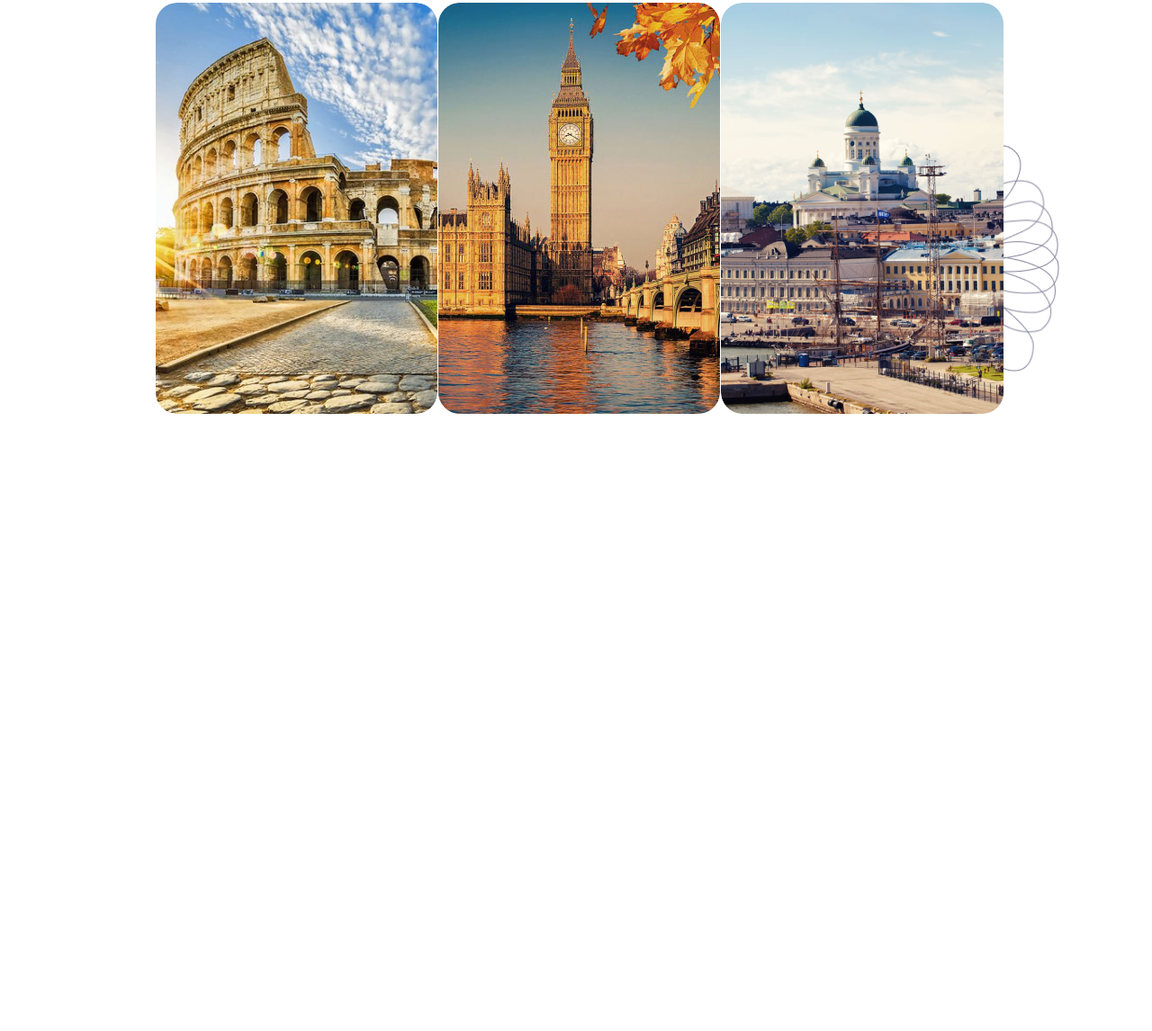
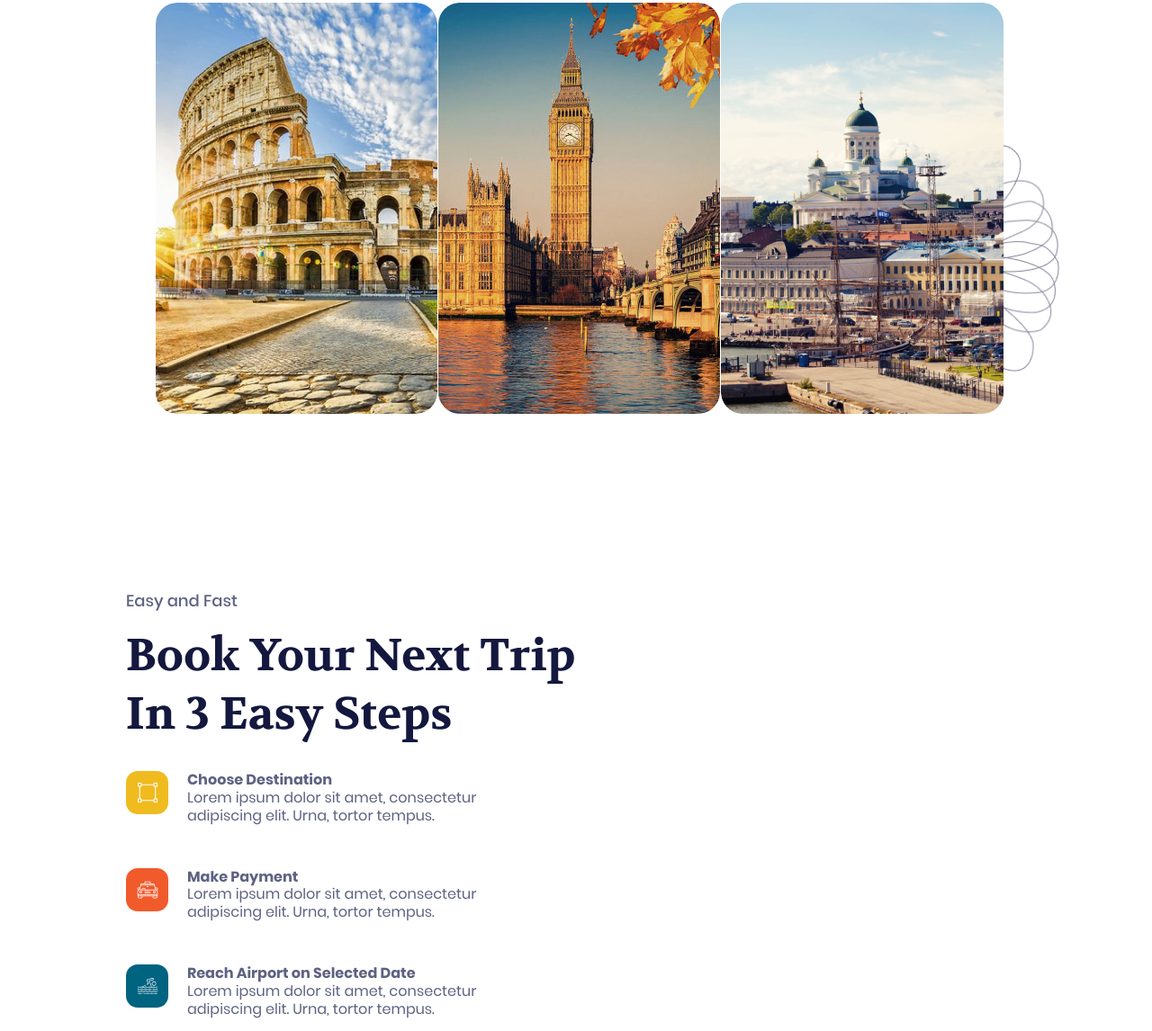
Before and after one commit to developer-Shtern/HTML, a plain HTML site: page project_travel/src/index.html in a window 1280 px wide. Shown: the part 1767-2913 px from the top of the page at 90% size. Before the commit the page ends 2235 px from the top, so only its background shows below. Drawn offline with Linux system fonts and the light colour scheme.

Commit message:
Added a step section. Added a title and blocks with instructions.

```diff
--- a/project_travel/src/index.html
+++ b/project_travel/src/index.html
@@ -156,5 +156,42 @@
             </div>
         </div>
     </section>
+    <section class="steps">
+        <div class="container">
+            <div class="steps__wrapper">
+                <div class="titles titles_steps">
+                    <h2 class="title">Easy and Fast</h2>
+                    <h2 class="subtitle subtitle_steps">Book your next trip in 3 easy steps</h2>
+                </div>
+                <div class="steps__block steps__block_first">
+                    <div class="steps__rectangle steps__rectangle_yellow">
+                        <img src="icons/selection.svg" alt="" class="steps__icon">
+                    </div>
+                    <div class="steps__box">
+                        <h3 class="steps__subtitle">Choose Destination</h3>
+                        <div class="steps__text">Lorem ipsum dolor sit amet, consectetur <br> adipiscing elit. Urna, tortor tempus. </div>
+                    </div>
+                </div>
+                <div class="steps__block">
+                    <div class="steps__rectangle steps__rectangle_red">
+                        <img src="icons/Taxi.svg" alt="" class="steps__icon">
+                    </div>
+                    <div class="steps__box">
+                        <h3 class="steps__subtitle">Make Payment</h3>
+                        <div class="steps__text">Lorem ipsum dolor sit amet, consectetur <br> adipiscing elit. Urna, tortor tempus. </div>
+                    </div>
+                </div>
+                <div class="steps__block">
+                    <div class="steps__rectangle steps__rectangle_blue">
+                        <img src="icons/water-sport.svg" alt="" class="steps__icon">
+                    </div>
+                    <div class="steps__box">
+                        <h3 class="steps__subtitle">Reach Airport on Selected Date</h3>
+                        <div class="steps__text">Lorem ipsum dolor sit amet, consectetur <br> adipiscing elit. Urna, tortor tempus. </div>
+                    </div>
+                </div>
+            </div>
+        </div>
+    </section>
 </body>
 </html>
--- /dev/null
+++ b/project_travel/src/sass/blocks/_steps.scss
@@ -0,0 +1,51 @@
+.steps {
+    padding-top: 186px;
+    &__wrapper {
+        margin: 0 189px 0 140px;
+        height: 492px;
+        display: flex;
+        flex-direction: column;
+    }
+    &__block {
+        display: flex;
+        width: 395px;
+        margin-top: 48px;
+        &_first {
+            margin-top: 31px;
+        }
+
+    }
+    &__rectangle {
+        display: flex;
+        justify-content: center;
+        align-items: center;
+        width: 47px;
+        height: 48px;
+        margin-right: 21px;
+        border-radius: 13px;
+        background-color: #F0BB1F;
+        &_red {
+            background-color: #F15A2B;
+        }
+        &_blue {
+            background-color: #006380;
+        }
+    }
+    &__box {
+
+    }
+    &__subtitle {
+        color: var(--TEXT-CLR, #5E6282);
+        font-size: 16px;
+        font-style: normal;
+        font-weight: 700;
+        line-height: 124.5%; /* 19.92px */
+    }
+    &__text {
+        color: var(--TEXT-CLR, #5E6282);
+        font-size: 16px;
+        font-style: normal;
+        font-weight: 400;
+        line-height: 124.5%; /* 19.92px */
+    }
+}
--- a/project_travel/src/sass/blocks/_titles.scss
+++ b/project_travel/src/sass/blocks/_titles.scss
@@ -7,6 +7,10 @@
     &_selling {
         max-width: 418px;
         margin-left: 318px;
+    }
+    &_steps {
+        margin-left: 0px;
+        display: block;
     }
 
 }
@@ -24,4 +28,7 @@
     font-weight: 700;
     line-height: normal;
     text-transform: capitalize;
+    &_steps {
+        margin-top: 15px;
+    }
 }
--- a/project_travel/src/sass/style.scss
+++ b/project_travel/src/sass/style.scss
@@ -16,4 +16,5 @@
 @import 'blocks/titles';
 @import 'blocks/services';
 @import 'blocks/destinations';
+@import 'blocks/steps';
 @import 'libs/font';
```
Also changed, not shown: project_travel/src/css/style.min.css, project_travel/src/icons/Taxi.svg (added), project_travel/src/icons/selection.svg (added), project_travel/src/icons/water-sport.svg (added), 1 other file.
